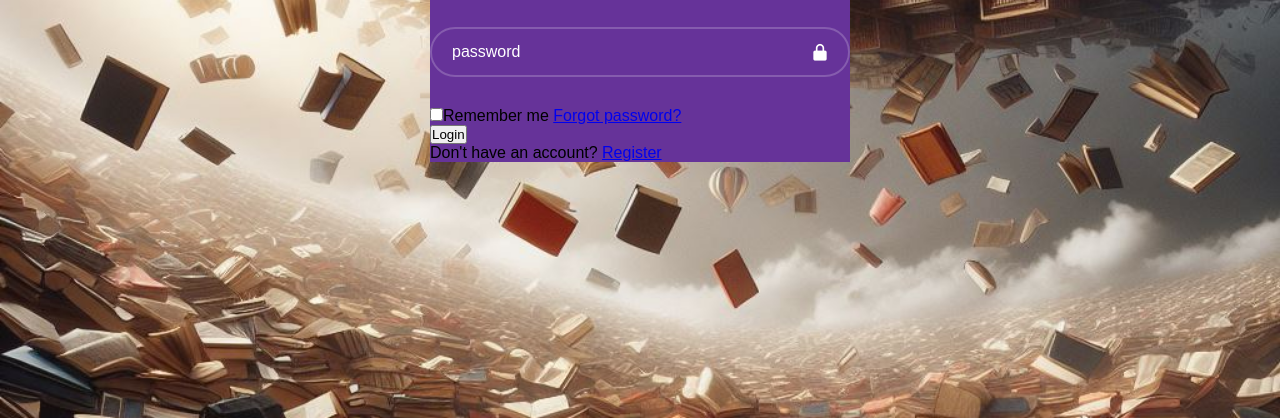
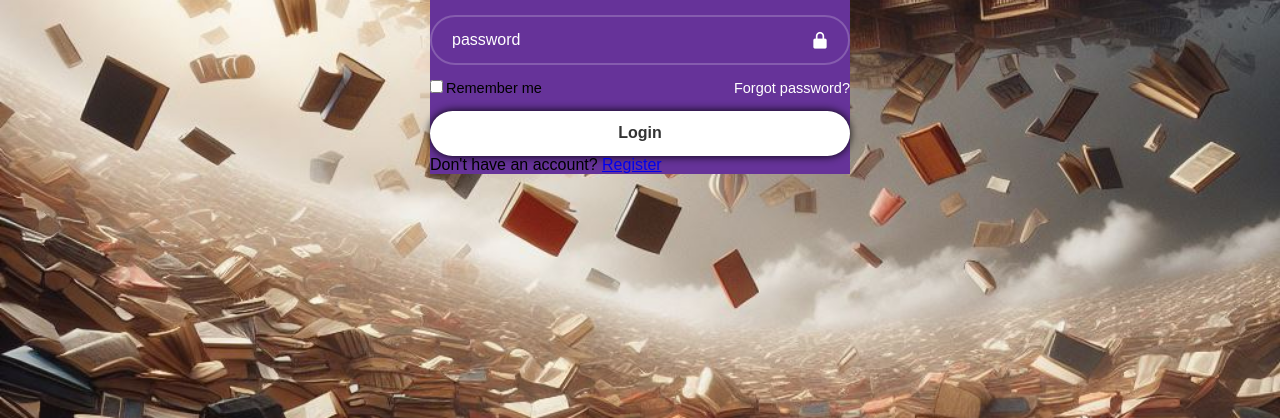
Before and after one commit to Abby-code45/bibliotecaVirtual.github.io, a plain HTML site: page index.html in a window 1280 px wide. Shown: the part 382-800 px from the top of the page. Drawn offline with nearby package versions, Linux system fonts and the light colour scheme.

Commit message:
Update style.css

```diff
--- a/style.css
+++ b/style.css
@@ -49,3 +49,33 @@ body{
     font-size: 20px;
     color: #fff;
 }
+.wrapper .remember-forgot{
+    display: flex;
+    justify-content: space-between;
+    font-size: 14.5px;
+    margin: -15px 0 15px;
+}
+.remember-forgot label input{
+    accent-color: #fff;
+    margin-right: 3px;
+}
+.remember-forgot a{
+    color: #fff;
+    text-decoration: none;
+}
+.remember-forgot a:hover{
+    text-decoration:underline;
+}
+.wrapper .btn{
+    width: 100%;
+    height: 45px;
+    background: #fff;
+    border: none;
+    outline: none;
+    border-radius: 40px;
+    box-shadow: 0 0 10px rgba(0, 0, 0, 1);
+    cursor: pointer;
+    font-size: 16px;
+    color: #333;
+    font-weight: 600;
+}
```
